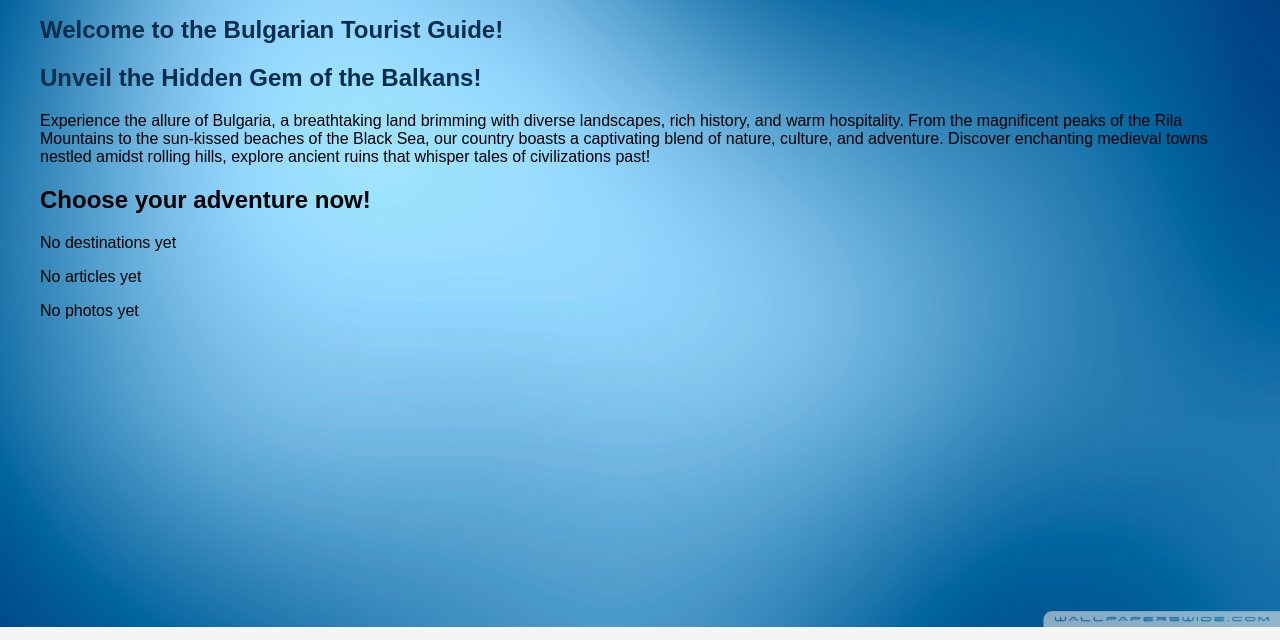
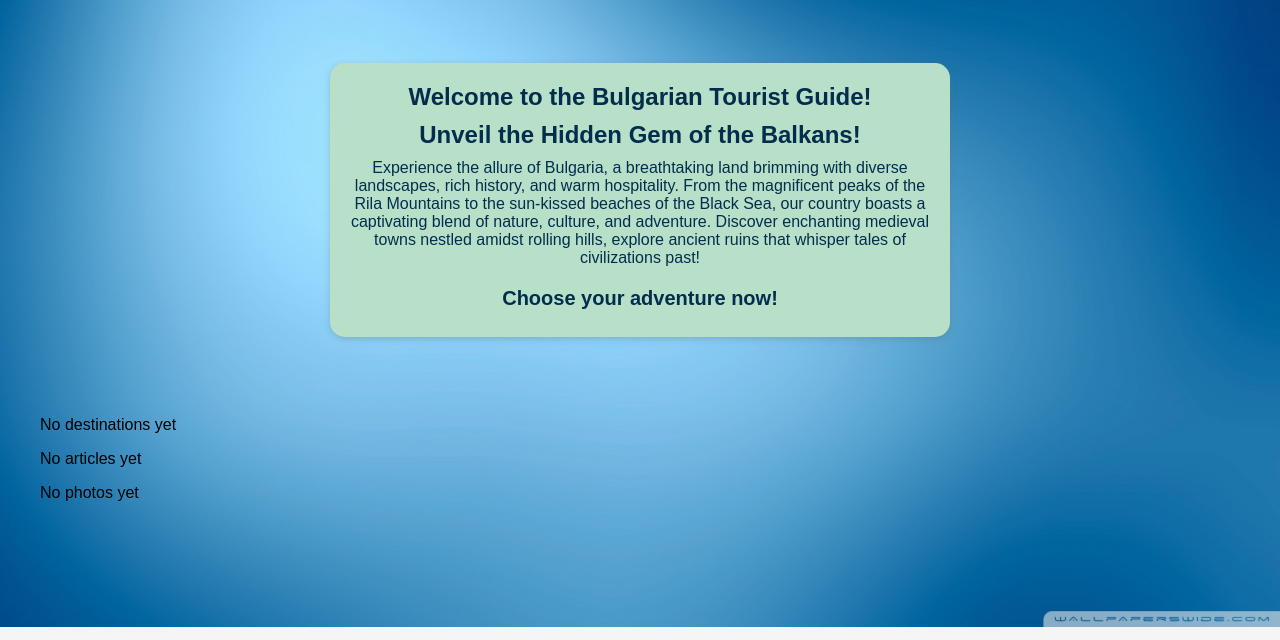
Before and after one commit to Funcrow1349/bg_tourism_guide, a Django app: page / in a window 1280 px wide. Shown: the part 93-733 px from the top of the page. Run offline with Django 4.2, Linux system fonts and the light colour scheme; data that the repository does not hold is empty.

Commit message:
Initial commit

```diff
--- a/bg_tourism_guide/settings.py
+++ b/bg_tourism_guide/settings.py
@@ -54,7 +54,6 @@ TEMPLATES = [
 
 WSGI_APPLICATION = 'bg_tourism_guide.wsgi.application'
 
-
 # Database
 # https://docs.djangoproject.com/en/4.2/ref/settings/#databases
 
@@ -94,9 +93,9 @@ USE_I18N = True
 
 USE_TZ = True
 
-STATIC_URL = 'static/'
+STATIC_URL = '/static/'
 MEDIA_URL = '/images/'
-STATICFILES_DIRS = [ BASE_DIR / 'static']
+STATICFILES_DIRS = [BASE_DIR / 'static']
 MEDIA_ROOT = BASE_DIR / 'static/images'
 
 DEFAULT_AUTO_FIELD = 'django.db.models.BigAutoField'
--- a/static/styles/styles.css
+++ b/static/styles/styles.css
@@ -792,3 +818,52 @@ form.destination-filter-form button:hover {
 .step-links a:last-child:hover {
     background-color: #e0e0e0;
 }
+
+.introduction {
+    display: flex;
+    justify-content: center;
+    align-items: center;
+    height: 50vh;
+}
+
+.centered-content {
+    text-align: center;
+    max-width: 600px;
+    padding: 10px;
+    background-color: #b8e0c9;
+    border-radius: 15px;
+    box-shadow: 0 2px 6px rgba(93, 115, 97, 0.31);
+}
+
+.introduction h1 {
+    font-size: 24px;
+    margin: 10px 0;
+    color: #022d4d;
+}
+
+.introduction p {
+    font-size: 16px;
+    margin: 0;
+    color: #022d4d;
+    text-align: center;
+}
+
+.introduction h2 {
+    font-size: 20px;
+    margin-top: 20px;
+    color: #022d4d;
+}
+
+.photo_detail_image-container button {
+    background-color: #3498db;
+    color: #fff;
+    padding: 8px 12px;
+    border: none;
+    border-radius: 5px;
+    cursor: pointer;
+    transition: background-color 0.2s ease-in-out;
+}
+
+.photo_detail_image-container button:hover {
+    background-color: #2980b9;
+}
```
Also changed, not shown: other parts of static/styles/styles.css (+60 -34 lines).
